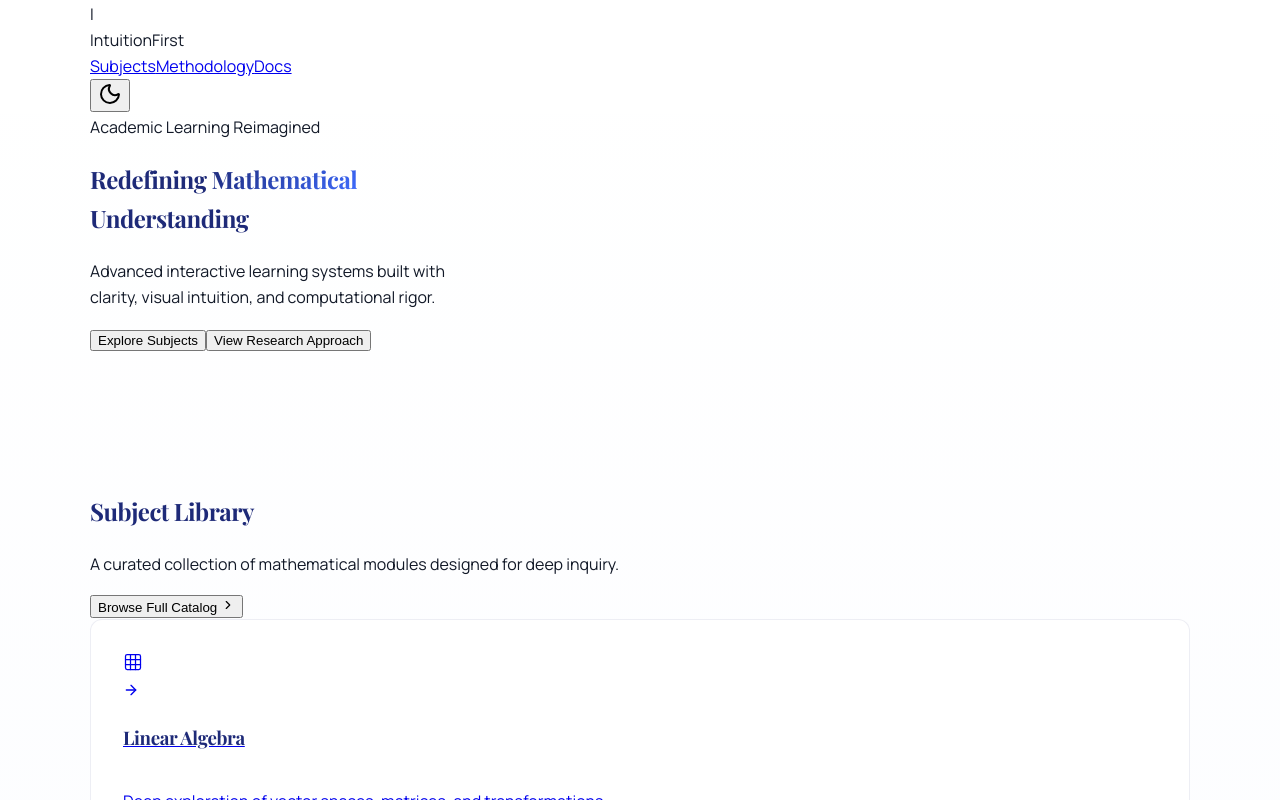
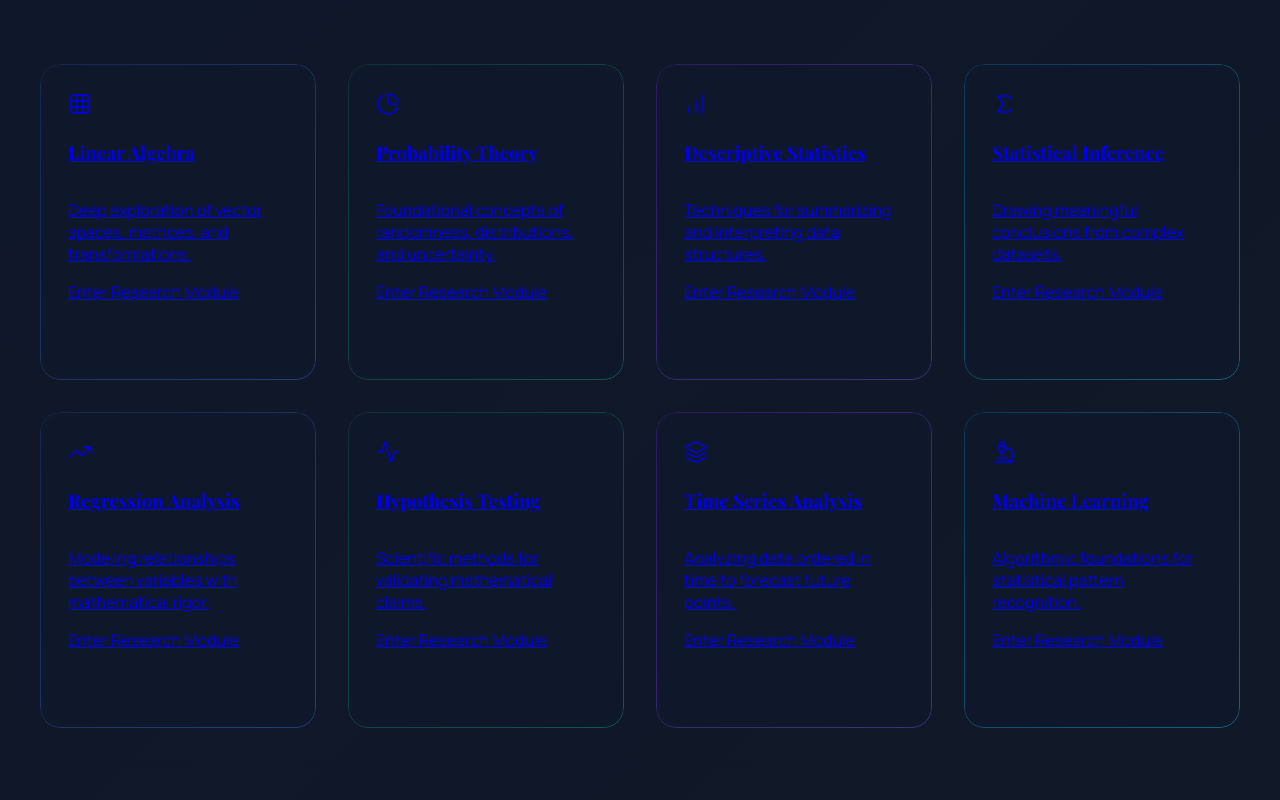
Before and after one commit to amansheikh01/intuition-first-math, a Next.js app: page /intuition-first-math/ in a window 1280 px wide. Shown: the top 800 px of the page. Built offline with nearby package versions, Linux system fonts and the light colour scheme; a web font is replaced by a local one.

Commit message:
feat: Implement initial home page with interactive subject cards and global styling.

```diff
--- a/src/app/globals.css
+++ b/src/app/globals.css
@@ -3,44 +3,22 @@
 @tailwind utilities;
 
 :root {
-  /* Fresh Academic Palette */
-  --primary: #1E2A78;
-  --accent: #3E6BFF;
-  --highlight: #00C2FF;
-  --bg-gradient: linear-gradient(180deg, #FFFFFF 0%, #F5F8FF 100%);
-  --text-main: #111827;
-  --text-muted: #4B5563;
-  --border-subtle: rgba(30, 42, 120, 0.08);
-  --bg-white: #ffffff;
+  --bg-page: linear-gradient(135deg, #0F172A, #111827);
+  --card-bg: #0F172A;
+  --text-primary: #f8fafc;
+  --text-secondary: #94a3b8;
 
-  /* Typography Scale */
   --font-serif: var(--font-playfair), 'Georgia', serif;
   --font-sans: var(--font-manrope), 'Inter', sans-serif;
-
-  /* Spacing System */
-  --section-px: 120px;
-  --section-px-tablet: 80px;
-  --section-px-mobile: 60px;
-}
-
-[data-theme='dark'] {
-  --primary: #818CF8;
-  --accent: #60A5FA;
-  --highlight: #22D3EE;
-  --bg-gradient: linear-gradient(180deg, #0F172A 0%, #1E293B 100%);
-  --text-main: #F8FAFC;
-  --text-muted: #94A3B8;
-  --border-subtle: rgba(255, 255, 255, 0.1);
-  --bg-white: #1E293B;
 }
 
 body {
-  background: var(--bg-gradient);
-  color: var(--text-main);
+  background: var(--bg-page);
+  color: var(--text-primary);
   font-family: var(--font-sans);
   margin: 0;
-  line-height: 1.625;
   min-height: 100vh;
+  -webkit-font-smoothing: antialiased;
 }
 
 h1,
@@ -48,100 +26,105 @@ h2,
 h3,
 h4 {
   font-family: var(--font-serif);
-  color: var(--primary);
-  font-weight: 700;
-  letter-spacing: -0.02em;
 }
 
-.layout-container {
-  max-width: 1100px;
+.showcase-container {
+  max-width: 1200px;
   margin: 0 auto;
-  padding: 0 2rem;
+  padding: 4rem 2rem;
 }
 
-.section-padding {
-  padding-top: var(--section-px);
-  padding-bottom: var(--section-px);
+.showcase-grid {
+  display: grid;
+  gap: 32px;
+  grid-template-columns: repeat(4, 1fr);
 }
 
 @media (max-width: 1024px) {
-  .section-padding {
-    padding-top: var(--section-px-tablet);
-    padding-bottom: var(--section-px-tablet);
+  .showcase-grid {
+    grid-template-columns: repeat(2, 1fr);
   }
 }
 
-@media (max-width: 768px) {
-  .section-padding {
-    padding-top: var(--section-px-mobile);
-    padding-bottom: var(--section-px-mobile);
+@media (max-width: 640px) {
+  .showcase-grid {
+    grid-template-columns: 1fr;
   }
 }
 
-/* Premium Card Design */
-.academic-card {
-  background: var(--bg-white);
-  border: 1px solid var(--border-subtle);
-  border-radius: 12px;
-  padding: 2rem;
-  transition: all 0.3s cubic-bezier(0.4, 0, 0.2, 1);
-  height: 100%;
+/* Showcase Card Design */
+.showcase-card {
+  background: var(--card-bg);
+  height: 260px;
+  padding: 28px;
+  border-radius: 20px;
+  position: relative;
+  transition: all 0.3s ease;
   display: flex;
   flex-direction: column;
+  box-shadow: inset 0 0 20px rgba(255, 255, 255, 0.02);
+  backdrop-filter: blur(8px);
+  overflow: hidden;
 }
 
-.academic-card:hover {
-  transform: translateY(-8px);
-  border-color: var(--accent);
-  box-shadow: 0 12px 30px -10px rgba(62, 107, 255, 0.12);
+.showcase-card:hover {
+  transform: translateY(-8px) scale(1.02);
 }
 
-.glow-border {
-  position: relative;
+/* Gradient Glowing Borders */
+.showcase-card::before {
+  content: '';
+  position: absolute;
+  inset: 0;
+  border-radius: 20px;
+  padding: 1px;
+  /* Border thickness */
+  background: var(--card-gradient);
+  -webkit-mask:
+    linear-gradient(#fff 0 0) content-box,
+    linear-gradient(#fff 0 0);
+  mask:
+    linear-gradient(#fff 0 0) content-box,
+    linear-gradient(#fff 0 0);
+  -webkit-mask-composite: xor;
+  mask-composite: exclude;
+  opacity: 0.4;
+  transition: opacity 0.3s ease;
 }
 
-.glow-border::after {
-  content: '';
-  position: absolute;
-  inset: -1px;
-  border-radius: 12px;
-  padding: 1px;
-  background: linear-gradient(to right, var(--accent), var(--highlight));
-  mask: linear-gradient(#fff 0 0) content-box, linear-gradient(#fff 0 0);
-  mask-composite: exclude;
-  opacity: 0;
-  transition: opacity 0.3s ease;
-  pointer-events: none;
-}
-
-.academic-card:hover .glow-border::after {
+.showcase-card:hover::before {
   opacity: 1;
 }
 
-/* Abstract Grid Background */
-.math-grid {
-  background-size: 40px 40px;
-  background-image:
-    linear-gradient(to right, var(--border-subtle) 1px, transparent 1px),
-    linear-gradient(to bottom, var(--border-subtle) 1px, transparent 1px);
-  mask-image: radial-gradient(circle at center, black, transparent 80%);
+/* Glow Effect Overlay */
+.showcase-card::after {
+  content: '';
+  position: absolute;
+  inset: 0;
+  background: var(--card-gradient);
+  filter: blur(40px);
+  opacity: 0;
+  z-index: -1;
+  transition: opacity 0.3s ease;
 }
 
-/* Utilities */
-.text-gradient {
-  background: linear-gradient(135deg, var(--primary) 0%, var(--accent) 100%);
-  -webkit-background-clip: text;
-  background-clip: text;
-  -webkit-text-fill-color: transparent;
+.showcase-card:hover::after {
+  opacity: 0.15;
 }
 
-.glass {
-  background: rgba(255, 255, 255, 0.7);
-  backdrop-filter: blur(12px);
-  border: 1px solid rgba(255, 255, 255, 0.3);
+/* Theme Gradients */
+.theme-1 {
+  --card-gradient: linear-gradient(to bottom right, #1E3A8A, #3B82F6);
 }
 
-[data-theme='dark'] .glass {
-  background: rgba(15, 23, 42, 0.7);
-  border: 1px solid rgba(255, 255, 255, 0.1);
+.theme-2 {
+  --card-gradient: linear-gradient(to bottom right, #065F46, #10B981);
 }
+
+.theme-3 {
+  --card-gradient: linear-gradient(to bottom right, #5B21B6, #8B5CF6);
+}
+
+.theme-4 {
+  --card-gradient: linear-gradient(to bottom right, #0369A1, #22D3EE);
+}
--- a/src/app/page.tsx
+++ b/src/app/page.tsx
@@ -9,14 +9,8 @@ import {
   TrendingUp,
   Activity,
   Layers,
-  Microscope,
-  ChevronRight,
-  BookOpen,
-  MousePointer2,
-  Sparkles
+  Microscope
 } from 'lucide-react';
-import { motion, Variants } from 'framer-motion';
-import ThemeToggle from '@/components/ui/ThemeToggle';
 import SubjectCard from '@/components/ui/SubjectCard';
 
 const subjects = [
@@ -26,6 +20,7 @@ const subjects = [
     desc: 'Deep exploration of vector spaces, matrices, and transformations.',
     icon: Grid,
     href: '/linear-algebra/vectors',
+    theme: 1
   },
   {
     id: 'probability',
@@ -33,6 +28,7 @@ const subjects = [
     desc: 'Foundational concepts of randomness, distributions, and uncertainty.',
     icon: PieChart,
     href: '/probability/basics',
+    theme: 2
   },
   {
     id: 'statistics',
@@ -40,6 +36,7 @@ const subjects = [
     desc: 'Techniques for summarizing and interpreting data structures.',
     icon: BarChart,
     href: '/statistics/descriptive',
+    theme: 3
   },
   {
     id: 'inference',
@@ -47,6 +44,7 @@ const subjects = [
     desc: 'Drawing meaningful conclusions from complex datasets.',
     icon: Sigma,
     href: '/statistics/inference',
+    theme: 4
   },
   {
     id: 'regression',
@@ -54,6 +52,7 @@ const subjects = [
     desc: 'Modeling relationships between variables with mathematical rigor.',
     icon: TrendingUp,
     href: '/statistics/regression',
+    theme: 1
   },
   {
     id: 'hypothesis',
@@ -61,219 +60,41 @@ const subjects = [
     desc: 'Scientific methods for validating mathematical claims.',
     icon: Activity,
     href: '/statistics/testing',
+    theme: 2
+  },
+  {
+    id: 'time-series',
+    title: 'Time Series Analysis',
+    desc: 'Analyzing data ordered in time to forecast future points.',
+    icon: Layers,
+    href: '/statistics/time-series',
+    theme: 3
+  },
+  {
+    id: 'ml',
+    title: 'Machine Learning',
+    desc: 'Algorithmic foundations for statistical pattern recognition.',
+    icon: Microscope,
+    href: '/ml/basics',
+    theme: 4
   }
 ];
 
-const features = [
-  {
-    title: 'Interactive Visuals',
-    desc: 'Touch and manipulate mathematical objects to build genuine intuition.',
-    icon: MousePointer2
-  },
-  {
-    title: 'Computational Rigor',
-    desc: 'Built on high-precision graphing engines and formal logic.',
-    icon: Sigma
-  },
-  {
-    title: 'Modern Pedagogy',
-    desc: 'Abstract concepts explained through clarity and visual structure.',
-    icon: Sparkles
-  }
-];
-
-const staggerContainer: Variants = {
-  hidden: { opacity: 0 },
-  visible: {
-    opacity: 1,
-    transition: {
-      staggerChildren: 0.1,
-      delayChildren: 0.2
-    }
-  }
-};
-
-const fadeInUp: Variants = {
-  hidden: { opacity: 0, y: 30 },
-  visible: {
-    opacity: 1,
-    y: 0,
-    transition: {
-      duration: 0.6,
-      ease: [0.22, 1, 0.36, 1]
-    }
-  }
-};
-
 export default function Home() {
   return (
-    <div className="relative min-h-screen">
-      {/* Subtle Background Elements */}
-      <div className="fixed inset-0 math-grid opacity-[0.2] pointer-events-none" />
-
-      {/* Navigation */}
-      <nav className="sticky top-0 z-50 glass">
-        <div className="layout-container h-20 flex items-center justify-between">
-          <motion.div
-            initial={{ opacity: 0, x: -20 }}
-            animate={{ opacity: 1, x: 0 }}
-            className="flex items-center gap-2"
-          >
-            <div className="w-8 h-8 rounded-lg bg-primary flex items-center justify-center text-white font-serif italic text-xl">
-              I
-            </div>
-            <span className="font-sans font-bold uppercase tracking-[0.2em] text-sm text-primary">
-              IntuitionFirst
-            </span>
-          </motion.div>
-
-          <div className="flex items-center gap-8">
-            <div className="hidden md:flex items-center gap-8 text-[11px] font-bold uppercase tracking-widest text-text-muted">
-              <a href="#" className="hover:text-accent transition-colors">Subjects</a>
-              <a href="#" className="hover:text-accent transition-colors">Methodology</a>
-              <a href="#" className="hover:text-accent transition-colors">Docs</a>
-            </div>
-            <ThemeToggle />
-          </div>
-        </div>
-      </nav>
-
-      <main>
-        {/* Hero Section */}
-        <section className="relative overflow-hidden pt-32 pb-32">
-          <div className="layout-container text-center relative z-10">
-            <motion.div
-              initial="hidden"
-              animate="visible"
-              variants={staggerContainer}
-              className="max-w-4xl mx-auto"
-            >
-              <motion.div variants={fadeInUp} className="inline-block py-1 px-4 mb-8 rounded-full bg-accent/5 border border-accent/10">
-                <span className="text-[10px] font-bold uppercase tracking-[0.3em] text-accent">
-                  Academic Learning Reimagined
-                </span>
-              </motion.div>
-
-              <motion.h1
-                variants={fadeInUp}
-                className="text-5xl md:text-7xl lg:text-8xl mb-10 leading-[1.05] tracking-tight"
-              >
-                Redefining <span className="text-gradient">Mathematical</span> <br />
-                Understanding
-              </motion.h1>
-
-              <motion.p
-                variants={fadeInUp}
-                className="text-lg md:text-2xl text-text-muted font-sans max-w-2xl mx-auto leading-relaxed mb-12 opacity-80"
-              >
-                Advanced interactive learning systems built with <br className="hidden md:block" />
-                clarity, visual intuition, and computational rigor.
-              </motion.p>
-
-              <motion.div variants={fadeInUp} className="flex flex-wrap justify-center gap-6">
-                <button className="px-10 py-5 bg-primary text-white font-bold text-xs uppercase tracking-[0.2em] hover:bg-accent transition-all rounded-xl shadow-lg shadow-primary/10">
-                  Explore Subjects
-                </button>
-                <button className="px-10 py-5 border border-primary/10 text-primary font-bold text-xs uppercase tracking-[0.2em] hover:bg-white transition-all rounded-xl">
-                  View Research Approach
-                </button>
-              </motion.div>
-            </motion.div>
-          </div>
-        </section>
-
-        {/* Subjects Grid Section */}
-        <section className="section-padding relative">
-          <div className="layout-container">
-            <div className="flex flex-col md:flex-row md:items-end justify-between mb-20 gap-8">
-              <div className="max-w-xl">
-                <h2 className="text-4xl md:text-5xl mb-6">Subject Library</h2>
-                <p className="text-text-muted font-sans italic opacity-70">
-                  A curated collection of mathematical modules designed for deep inquiry.
-                </p>
-              </div>
-              <div className="h-[1px] flex-grow mx-12 mb-4 bg-border-subtle hidden lg:block" />
-              <button className="text-[11px] font-black uppercase tracking-widest text-accent flex items-center gap-2 group">
-                Browse Full Catalog <ChevronRight size={14} className="group-hover:translate-x-1 transition-transform" />
-              </button>
-            </div>
-
-            <motion.div
-              variants={staggerContainer}
-              initial="hidden"
-              whileInView="visible"
-              viewport={{ once: true, margin: "-100px" }}
-              className="grid grid-cols-1 md:grid-cols-2 lg:grid-cols-3 gap-8"
-            >
+    <main className="min-h-screen showcase-container flex items-center justify-center">
+      <div className="showcase-grid w-full">
         {subjects.map((sub) => (
-                <motion.div key={sub.id} variants={fadeInUp}>
           <SubjectCard
+            key={sub.id}
             title={sub.title}
             description={sub.desc}
             href={sub.href}
             icon={sub.icon}
+            theme={sub.theme}
           />
-                </motion.div>
-              ))}
-            </motion.div>
-          </div>
-        </section>
-
-        {/* Features Section */}
-        <section className="section-padding bg-white/40 border-y border-border-subtle">
-          <div className="layout-container">
-            <div className="grid grid-cols-1 md:grid-cols-3 gap-16">
-              {features.map((feature, idx) => (
-                <motion.div
-                  key={feature.title}
-                  initial={{ opacity: 0, y: 20 }}
-                  whileInView={{ opacity: 1, y: 0 }}
-                  transition={{ delay: idx * 0.1 }}
-                  viewport={{ once: true }}
-                >
-                  <div className="w-12 h-12 rounded-2xl bg-primary/5 flex items-center justify-center text-primary mb-8">
-                    <feature.icon size={24} strokeWidth={1.5} />
-                  </div>
-                  <h3 className="text-2xl mb-4">{feature.title}</h3>
-                  <p className="text-sm text-text-muted leading-relaxed font-sans">
-                    {feature.desc}
-                  </p>
-                </motion.div>
         ))}
       </div>
-          </div>
-        </section>
-
-        {/* Pedagogy Section */}
-        <section className="section-padding">
-          <div className="layout-container text-center">
-            <motion.div
-              className="max-w-2xl mx-auto"
-              initial={{ opacity: 0 }}
-              whileInView={{ opacity: 1 }}
-              viewport={{ once: true }}
-            >
-              <h2 className="text-3xl mb-12 opacity-40 italic font-serif">Research Philosophy</h2>
-              <blockquote className="text-2xl md:text-3xl leading-relaxed text-primary font-serif italic mb-8">
-                "Mathematics is not a spectator sport. It is an exploration of structures, and our goal is to provide the light that reveals them."
-              </blockquote>
-              <div className="w-16 h-[2px] bg-accent mx-auto" />
-            </motion.div>
-          </div>
-        </section>
     </main>
-
-      {/* Footer */}
-      <footer className="py-20 border-t border-border-subtle">
-        <div className="layout-container text-center">
-          <p className="font-sans font-bold uppercase tracking-[0.4em] text-[10px] text-primary mb-2">
-            © 2026 IntuitionFirst
-          </p>
-          <p className="text-[10px] text-text-muted font-sans uppercase tracking-[0.2em] opacity-60">
-            Advancing Mathematical Intelligence
-          </p>
-        </div>
-      </footer>
-    </div>
   );
 }
--- a/src/components/ui/SubjectCard.tsx
+++ b/src/components/ui/SubjectCard.tsx
@@ -1,38 +1,36 @@
 import React from 'react';
 import Link from 'next/link';
-import { LucideIcon, ArrowRight } from 'lucide-react';
+import { LucideIcon } from 'lucide-react';
 
 interface SubjectCardProps {
     title: string;
     description: string;
     href: string;
     icon: LucideIcon;
-    active?: boolean;
+    theme: number; // 1, 2, 3, or 4
 }
 
-export default function SubjectCard({ title, description, href, icon: Icon, active = true }: SubjectCardProps) {
+export default function SubjectCard({ title, description, href, icon: Icon, theme }: SubjectCardProps) {
     return (
-        <Link href={href} className={`block h-full ${!active && 'pointer-events-none opacity-50'}`}>
-            <div className="academic-card glow-border group">
+        <Link href={href} className="block group">
+            <div className={`showcase-card theme-${theme}`}>
                 <div className="mb-6 flex items-center justify-between">
-                    <div className="p-2.5 rounded-xl bg-accent/5 text-accent transition-colors group-hover:bg-accent group-hover:text-white">
-                        <Icon size={20} strokeWidth={1.5} />
+                    <div className="text-text-primary opacity-60 group-hover:opacity-100 transition-opacity">
+                        <Icon size={24} strokeWidth={1.5} />
                     </div>
-                    <ArrowRight size={16} className="text-border-subtle group-hover:text-accent transition-all transform group-hover:translate-x-1" />
                 </div>
 
-                <h3 className="text-xl mb-3 font-serif font-bold text-primary group-hover:text-accent transition-colors">
+                <h3 className="text-xl mb-3 font-serif font-bold text-text-primary tracking-tight">
                     {title}
                 </h3>
 
-                <p className="text-sm text-text-muted leading-relaxed font-sans">
+                <p className="text-sm text-text-secondary leading-relaxed font-sans line-clamp-3">
                     {description}
                 </p>
 
-                <div className="mt-auto pt-6 flex items-center gap-2">
-                    <div className="h-[1px] w-6 bg-accent/20 group-hover:w-10 group-hover:bg-accent transition-all duration-300" />
-                    <span className="text-[10px] font-bold uppercase tracking-widest text-accent opacity-0 group-hover:opacity-100 transition-opacity">
-                        Explore Module
+                <div className="mt-auto flex items-center gap-2">
+                    <span className="text-[10px] font-bold uppercase tracking-[0.2em] text-text-secondary group-hover:text-text-primary transition-colors">
+                        Enter Research Module
                     </span>
                 </div>
             </div>
```
Lines whose indentation alone changed are shown as unchanged.
